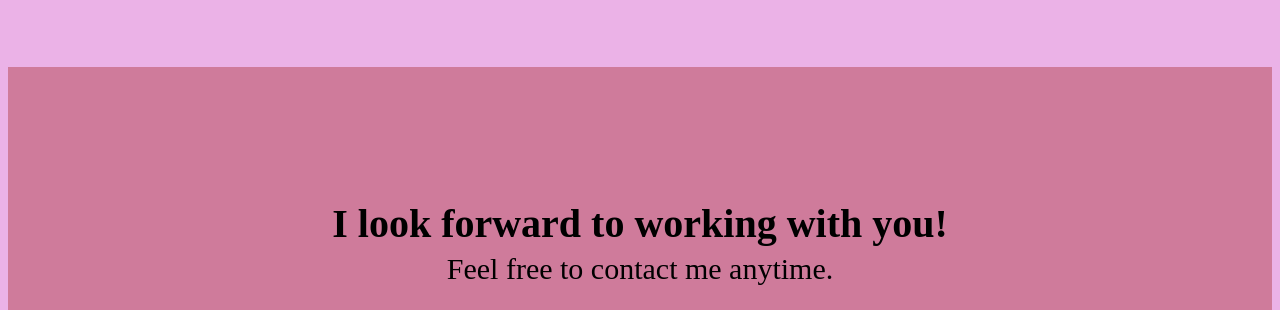
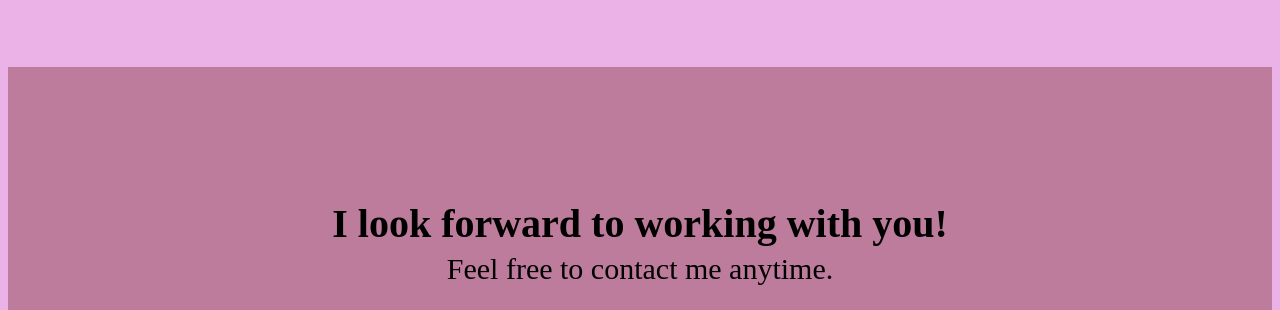
Before and after one commit to Romie321/Portfolio, a plain HTML site: page index.html in a window 1280 px wide. Shown: the part 2161-2471 px from the top of the page. Drawn offline with Linux system fonts and the light colour scheme.

Commit message:
Update background color of contact section for improved aesthetics

```diff
--- a/style.css
+++ b/style.css
@@ -129,7 +129,7 @@ a:hover {
 }
 
 #contact {
-  background-color: rgba(165, 42, 42, 0.402);
+  background-color: rgba(122, 45, 45, 0.402);
   text-align: center;
   padding: 100px;
   margin: 0;
```
